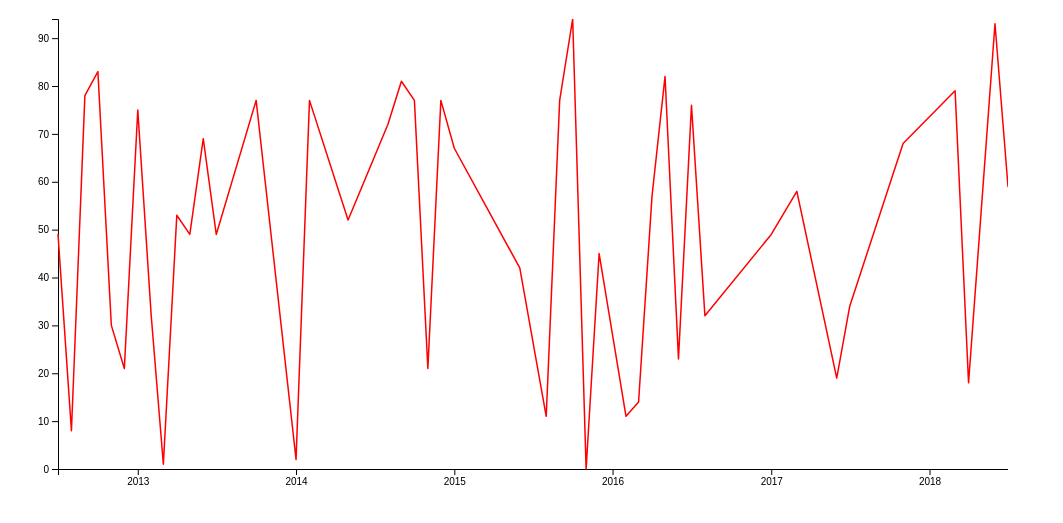
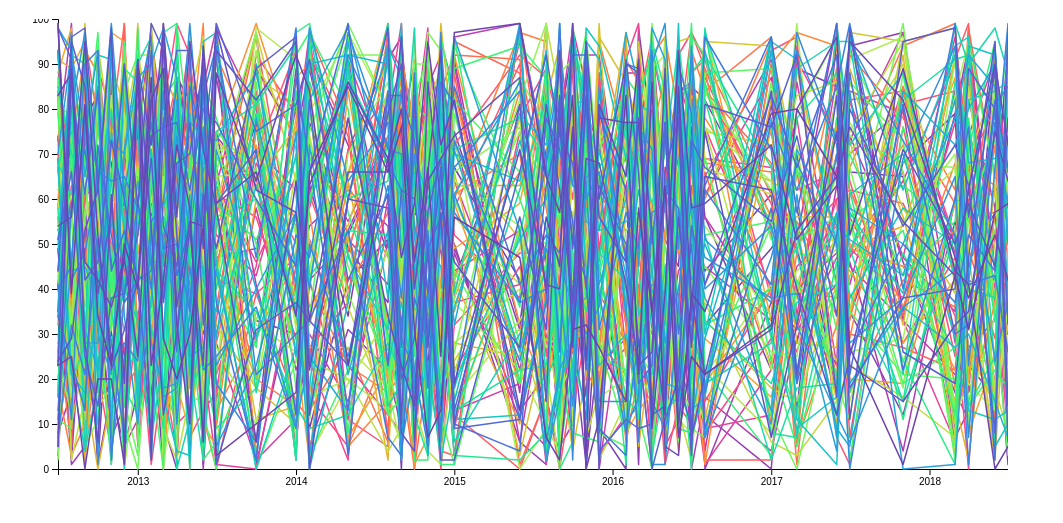
Before and after one commit to motttey/time-series-querying, a plain HTML site: page index.html in a window 1280 px wide. Shown: the part 61-584 px from the top of the page, without its empty margins (0-1063 px from the left). Drawn offline with nearby package versions, Linux system fonts and the light colour scheme.

Commit message:
draw multiple lines

```diff
--- a/index.html
+++ b/index.html
@@ -22,12 +22,19 @@
                     "2017-07", "2013-02", "2012-07", "2016-03", "2017-06", "2018-07", "2014-10", "2013-01", "2013-10", "2017-11", "2014-05", "2012-11", "2015-01", "2018-03", "2015-12", "2015-08", "2016-08", "2014-11", "2014-01",
                     "2013-06", "2012-08", "2015-09", "2016-07", "2013-03", "2012-09", "2016-05"];
 
+      let dataset_max = 100;
+      let dataset_length = 100;
+      let color = d3.scaleSequential(d3.interpolateRainbow).domain([0, dataset_length - 1]);
+      let parser = d3.timeParse("%Y-%m");
+
+      let dataset_array = [];
+      for (let i=0; i<dataset_length; i++){
         let dataset = [];
-      for(let i=0; i<metricMonths.length; i++){
-          let obj = {count:  Math.floor(Math.random() * Math.floor(100)), month: metricMonths[i]};
+        for (let j=0; j<metricMonths.length; j++){
+            let obj = {count:  Math.floor(Math.random() * Math.floor(dataset_max)), month: metricMonths[j]};
             dataset.push(obj);
         }
-      let parser = d3.timeParse("%Y-%m");
+
         dataset.forEach(function(d) {
             d.month = parser(d.month);
         });
@@ -36,8 +43,11 @@
            return d3.ascending(x.month, y.month);
         });
 
-      let x_range = d3.extent(dataset, function(d) { return d.month; });
-      let y_range = [0, d3.max(dataset, function(d) { return d.count; })];
+        dataset_array.push(dataset);
+      }
+
+      let x_range = d3.extent(dataset_array[0], function(d) { return d.month; });
+      let y_range = [0, dataset_max];
 
       let xScale = d3.scaleTime()
           .domain(x_range)
@@ -72,16 +82,19 @@
               return xScale(d["month"]);
           });
 
+      for (let i=0; i<dataset_length; i++){
         svg.append("path")
-          .datum(dataset)
+            .datum(dataset_array[i])
             .attr("fill", "none")
-          .attr("stroke", "red")
+            .attr("stroke", color(i))
             .attr("stroke-linejoin", "round")
             .attr("stroke-linecap", "round")
             .attr("stroke-width", 1.5)
             .attr("class", "line_num1")
-          .attr("id", "path_1")
+            .attr("id", "path" + i)
             .attr("d", line_num1);
+      }
+
 
     </script>
   </body>
```
Lines whose indentation alone changed are shown as unchanged.
